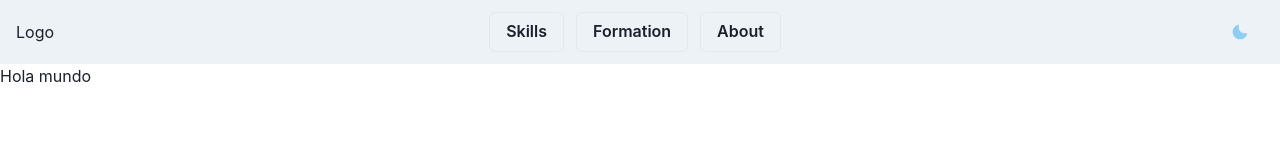
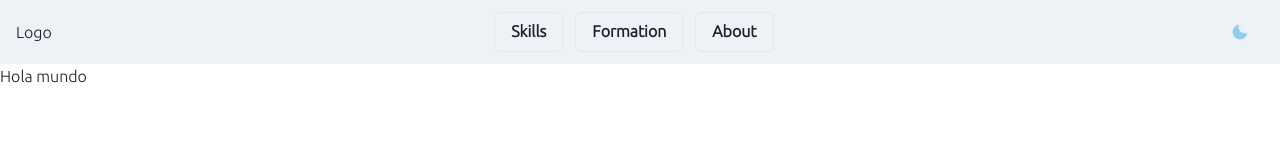
Before and after one commit to EliasLeguizamon123/MyPortfolio, a React (Create React App) app: page / in a window 1280 px wide. Shown: the top 160 px of the page. Built offline with nearby package versions, Linux system fonts and the light colour scheme.

Commit message:
change font family to Ubuntu

```diff
--- a/public/index.html
+++ b/public/index.html
@@ -10,6 +10,10 @@
       content="Web site created using create-react-app"
     />
     <link rel="apple-touch-icon" href="%PUBLIC_URL%/logo192.png" />
+    <link rel="preconnect" href="https://fonts.googleapis.com">
+    <link rel="preconnect" href="https://fonts.googleapis.com">
+    <link rel="preconnect" href="https://fonts.gstatic.com" crossorigin>
+    <link href="https://fonts.googleapis.com/css2?family=Roboto:ital,wght@0,100;1,900&family=Ubuntu:wght@300&display=swap" rel="stylesheet">
     <!--
       manifest.json provides metadata used when your web app is installed on a
       user's mobile device or desktop. See https://developers.google.com/web/fundamentals/web-app-manifest/
--- a/src/index.css
+++ b/src/index.css
@@ -1,13 +1,8 @@
 body {
   margin: 0;
-  font-family: -apple-system, BlinkMacSystemFont, 'Segoe UI', 'Roboto', 'Oxygen',
-    'Ubuntu', 'Cantarell', 'Fira Sans', 'Droid Sans', 'Helvetica Neue',
-    sans-serif;
   -webkit-font-smoothing: antialiased;
   -moz-osx-font-smoothing: grayscale;
 }
-
-code {
-  font-family: source-code-pro, Menlo, Monaco, Consolas, 'Courier New',
-    monospace;
+* {
+  font-family: 'Ubuntu', sans-serif;
 }
```
